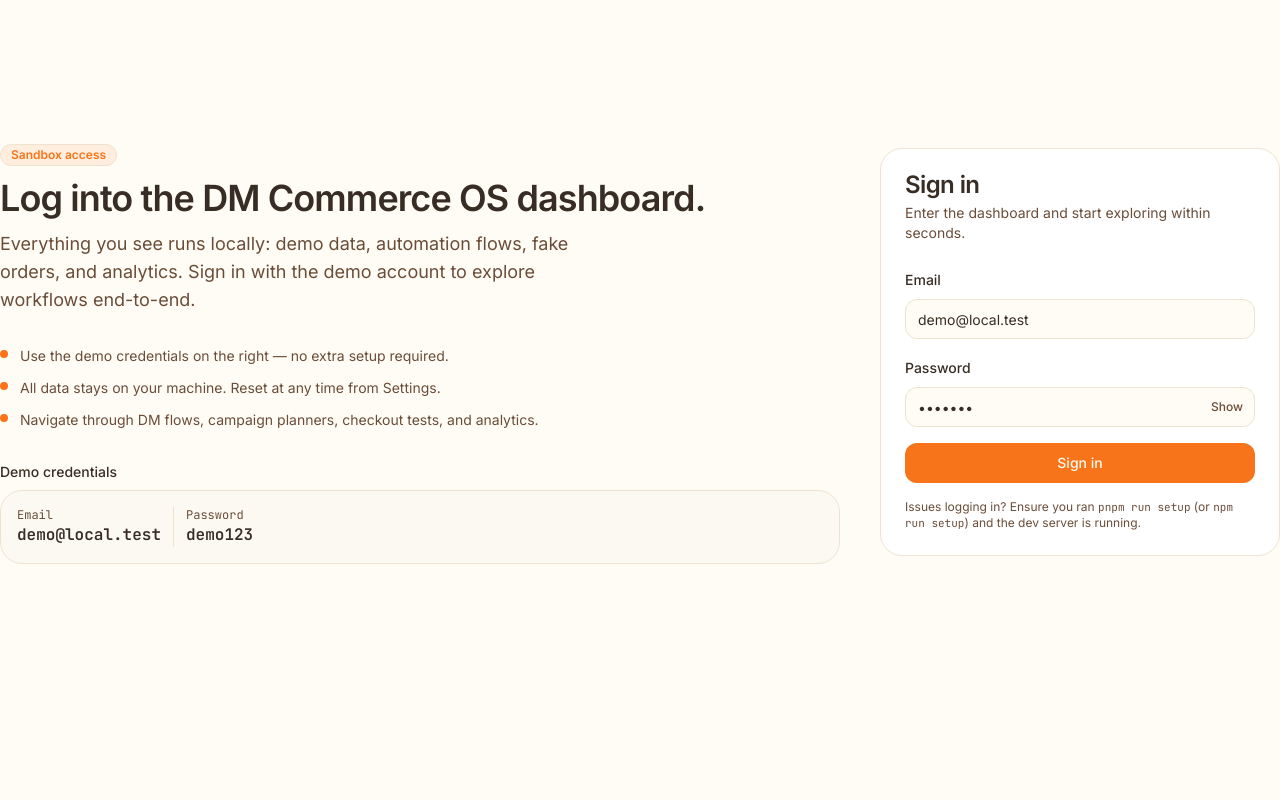
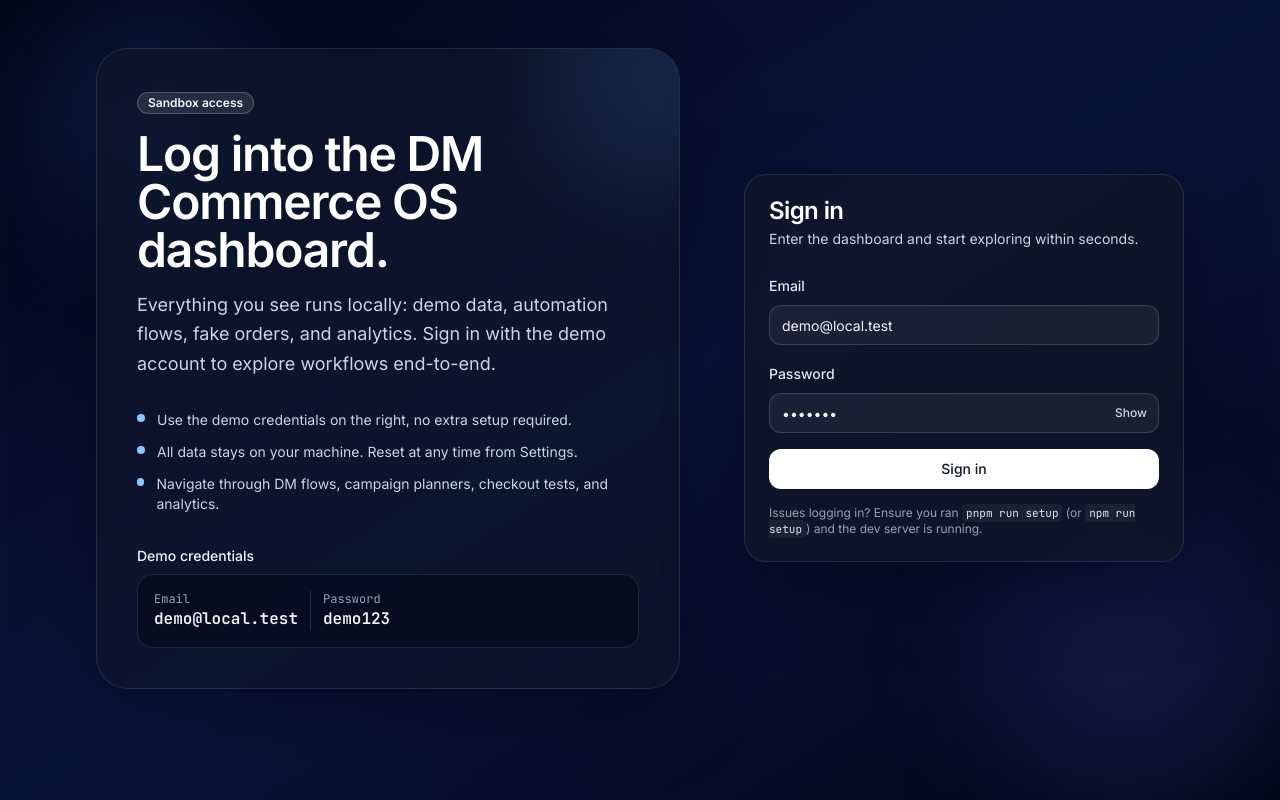
Before and after one commit to constripacity/DM-Commerce-OS, a Next.js app: page /login in a window 1280 px wide. Built offline with nearby package versions, Linux system fonts and the light colour scheme.

Commit message:
Refine dashboard and auth UI styling across themes

```diff
--- a/next.config.mjs
+++ b/next.config.mjs
@@ -2,7 +2,8 @@
 const nextConfig = {
   reactStrictMode: true,
   experimental: {
-    typedRoutes: true
+    // Keep typedRoutes in production while reducing dev-time CPU overhead.
+    typedRoutes: process.env.NODE_ENV === "production"
   }
 };
 
--- a/src/app/globals.css
+++ b/src/app/globals.css
@@ -185,6 +185,28 @@
     color-scheme: dark;
   }
 
+  .dashboard-theme {
+    --surface: 228 44% 12%;
+    --highlight: 223 42% 18%;
+    --background: 228 44% 8%;
+    --foreground: 218 32% 94%;
+    --card: 224 42% 14%;
+    --card-foreground: 218 32% 94%;
+    --popover: 224 42% 14%;
+    --popover-foreground: 218 32% 94%;
+    --secondary: 223 30% 22%;
+    --secondary-foreground: 220 24% 92%;
+    --accent: 223 30% 22%;
+    --accent-foreground: 220 24% 92%;
+    --muted: 223 24% 20%;
+    --muted-foreground: 220 18% 74%;
+    --border: 224 26% 26%;
+    --input: 224 26% 26%;
+    --outline: 223 20% 40%;
+    --shadow-color: 220 40% 8%;
+    color-scheme: dark;
+  }
+
   * {
     @apply border-border;
   }
--- a/src/app/login/page.tsx
+++ b/src/app/login/page.tsx
@@ -51,52 +51,68 @@ export default function LoginPage() {
   };
 
   return (
-    <div className="grid min-h-[calc(100vh-6rem)] gap-10 py-12 md:grid-cols-[minmax(0,1fr)_400px]">
-      <div className="flex flex-col justify-center space-y-8">
-        <div className="space-y-3">
-          <Badge variant="outline" className="w-fit bg-primary/10 text-primary">
+    <div className="relative min-h-screen overflow-hidden bg-gradient-to-br from-slate-950 via-[#08153a] to-slate-950 text-slate-100">
+      <div className="pointer-events-none absolute left-8 top-0 h-56 w-56 rounded-full bg-blue-500/15 blur-3xl" aria-hidden />
+      <div className="pointer-events-none absolute bottom-0 right-0 h-72 w-72 rounded-full bg-indigo-500/15 blur-3xl" aria-hidden />
+      <div className="mx-auto grid min-h-[calc(100vh-5rem)] w-full max-w-6xl items-start gap-8 px-4 pb-16 pt-8 sm:px-6 lg:grid-cols-[minmax(0,1fr)_440px] lg:items-center lg:gap-16 lg:px-8 lg:py-12">
+        <section className="relative overflow-hidden rounded-[2rem] border border-white/10 bg-slate-900/65 p-7 shadow-[0_24px_80px_rgba(2,6,23,0.45)] backdrop-blur sm:p-10">
+          <div
+            className="pointer-events-none absolute -right-16 -top-16 h-44 w-44 rounded-full bg-blue-400/20 blur-3xl"
+            aria-hidden
+          />
+          <div className="relative z-10 space-y-8">
+            <div className="space-y-4">
+              <Badge variant="outline" className="w-fit border-white/20 bg-white/10 text-slate-100">
                 Sandbox access
               </Badge>
-          <h1 className="text-4xl font-semibold tracking-tight">Log into the DM Commerce OS dashboard.</h1>
-          <p className="max-w-xl text-lg text-muted-foreground">
-            Everything you see runs locally: demo data, automation flows, fake orders, and analytics. Sign in with the demo account to explore workflows end-to-end.
+              <h1 className="max-w-xl text-4xl font-semibold tracking-tight text-white sm:text-5xl">
+                Log into the DM Commerce OS dashboard.
+              </h1>
+              <p className="max-w-2xl text-lg leading-relaxed text-slate-300">
+                Everything you see runs locally: demo data, automation flows, fake orders, and analytics.
+                Sign in with the demo account to explore workflows end-to-end.
               </p>
             </div>
-        <ul className="space-y-3 text-sm text-muted-foreground">
+            <ul className="space-y-3 text-sm text-slate-300">
               <li className="flex items-start gap-3">
-            <span className="mt-1 h-2 w-2 rounded-full bg-primary" />
-            <span>Use the demo credentials on the right — no extra setup required.</span>
+                <span className="mt-1 h-2 w-2 rounded-full bg-blue-300" />
+                <span>Use the demo credentials on the right, no extra setup required.</span>
               </li>
               <li className="flex items-start gap-3">
-            <span className="mt-1 h-2 w-2 rounded-full bg-primary" />
+                <span className="mt-1 h-2 w-2 rounded-full bg-blue-300" />
                 <span>All data stays on your machine. Reset at any time from Settings.</span>
               </li>
               <li className="flex items-start gap-3">
-            <span className="mt-1 h-2 w-2 rounded-full bg-primary" />
+                <span className="mt-1 h-2 w-2 rounded-full bg-blue-300" />
                 <span>Navigate through DM flows, campaign planners, checkout tests, and analytics.</span>
               </li>
             </ul>
             <div className="space-y-2 text-sm">
-          <p className="font-medium text-foreground">Demo credentials</p>
-          <div className="flex flex-wrap items-center gap-3 rounded-xl border bg-muted/30 p-4 font-mono text-xs">
+              <p className="font-medium text-slate-100">Demo credentials</p>
+              <div className="max-w-xl rounded-2xl border border-white/10 bg-slate-950/50 p-4 font-mono text-xs">
+                <div className="flex flex-wrap items-center gap-3">
                   <div className="flex flex-col">
-              <span className="text-muted-foreground">Email</span>
-              <span className="text-base font-semibold text-foreground">demo@local.test</span>
+                    <span className="text-slate-400">Email</span>
+                    <span className="text-base font-semibold text-slate-100">demo@local.test</span>
                   </div>
-            <Separator orientation="vertical" className="hidden h-10 md:block" />
+                  <Separator orientation="vertical" className="hidden h-10 bg-white/15 md:block" />
                   <div className="flex flex-col">
-              <span className="text-muted-foreground">Password</span>
-              <span className="text-base font-semibold text-foreground">demo123</span>
+                    <span className="text-slate-400">Password</span>
+                    <span className="text-base font-semibold text-slate-100">demo123</span>
                   </div>
                 </div>
               </div>
             </div>
+          </div>
+        </section>
 
-      <div className="flex items-center justify-center">
-        <Card className="w-full shadow-subtle">
+        <div className="flex items-start justify-center lg:justify-end">
+          <Card className="w-full max-w-md border-white/10 bg-slate-900/80 shadow-[0_24px_70px_rgba(2,6,23,0.5)] backdrop-blur">
             <CardHeader>
-            <CardTitle>Sign in</CardTitle>
-            <CardDescription>Enter the dashboard and start exploring within seconds.</CardDescription>
+              <CardTitle className="text-white">Sign in</CardTitle>
+              <CardDescription className="text-slate-300">
+                Enter the dashboard and start exploring within seconds.
+              </CardDescription>
             </CardHeader>
             <CardContent>
               <Form {...form}>
@@ -106,9 +122,15 @@ export default function LoginPage() {
                     name="email"
                     render={({ field }) => (
                       <FormItem>
-                      <FormLabel>Email</FormLabel>
+                        <FormLabel className="text-slate-200">Email</FormLabel>
                         <FormControl>
-                        <Input placeholder="demo@local.test" type="email" autoComplete="email" {...field} />
+                          <Input
+                            placeholder="demo@local.test"
+                            type="email"
+                            autoComplete="email"
+                            className="border-white/15 bg-white/5 text-slate-100 placeholder:text-slate-400 focus-visible:ring-blue-300 focus-visible:ring-offset-slate-900"
+                            {...field}
+                          />
                         </FormControl>
                         <FormMessage />
                       </FormItem>
@@ -119,20 +141,21 @@ export default function LoginPage() {
                     name="password"
                     render={({ field }) => (
                       <FormItem>
-                      <FormLabel>Password</FormLabel>
+                        <FormLabel className="text-slate-200">Password</FormLabel>
                         <FormControl>
                           <div className="relative">
                             <Input
                               placeholder="demo123"
                               type={showPassword ? "text" : "password"}
                               autoComplete="current-password"
+                              className="border-white/15 bg-white/5 text-slate-100 placeholder:text-slate-400 focus-visible:ring-blue-300 focus-visible:ring-offset-slate-900"
                               {...field}
                             />
                             <Button
                               type="button"
                               variant="ghost"
                               size="sm"
-                            className="absolute inset-y-0 right-0 mr-1 flex h-full items-center px-2 text-xs text-muted-foreground"
+                              className="absolute inset-y-0 right-0 mr-1 flex h-full items-center px-2 text-xs text-slate-300 hover:bg-white/10 hover:text-white"
                               onClick={() => setShowPassword((value) => !value)}
                             >
                               {showPassword ? "Hide" : "Show"}
@@ -143,12 +166,12 @@ export default function LoginPage() {
                       </FormItem>
                     )}
                   />
-                {error ? <p className="text-sm font-medium text-destructive">{error}</p> : null}
-                <Button type="submit" className="w-full" disabled={loading}>
+                  {error ? <p className="text-sm font-medium text-red-300">{error}</p> : null}
+                  <Button type="submit" className="w-full bg-white text-slate-900 hover:bg-slate-100" disabled={loading}>
                     {loading ? "Signing in..." : "Sign in"}
                   </Button>
-                <p className="text-xs text-muted-foreground">
-                  Issues logging in? Ensure you ran <code className="font-mono text-[11px]">pnpm run setup</code> (or <code className="font-mono text-[11px]">npm run setup</code>) and the dev server is running.
+                  <p className="text-xs text-slate-400">
+                    Issues logging in? Ensure you ran <code className="rounded bg-white/5 px-1 py-0.5 font-mono text-[11px] text-slate-200">pnpm run setup</code> (or <code className="rounded bg-white/5 px-1 py-0.5 font-mono text-[11px] text-slate-200">npm run setup</code>) and the dev server is running.
                   </p>
                 </form>
               </Form>
@@ -156,5 +179,6 @@ export default function LoginPage() {
           </Card>
         </div>
       </div>
+    </div>
   );
 }
--- a/src/components/dashboard/analytics-tab.tsx
+++ b/src/components/dashboard/analytics-tab.tsx
@@ -133,7 +133,11 @@ export function AnalyticsTab({ data }: AnalyticsTabProps) {
               <CardTitle>Weekly trend</CardTitle>
               <CardDescription>Impressions and DM volume paired with new orders.</CardDescription>
             </div>
-            <Button variant="outline" size="sm" onClick={handleExport}>
+            <Button
+              size="sm"
+              onClick={handleExport}
+              className="border border-orange-300/40 bg-orange-500 text-white hover:bg-orange-400"
+            >
               Export chart
             </Button>
           </CardHeader>
```
Also changed, not shown: src/app/dashboard/loading.tsx (+24 -20 lines), src/app/dashboard/page.tsx (+9 -2 lines), src/app/page.tsx (+24 -14 lines), src/components/dashboard/dashboard-shell.tsx (+52 -1 lines), src/components/dashboard/settings-tab.tsx (+12 -6 lines), 1 other file (tests, documents, lock files or other folders). Lines whose indentation alone changed are shown as unchanged.
